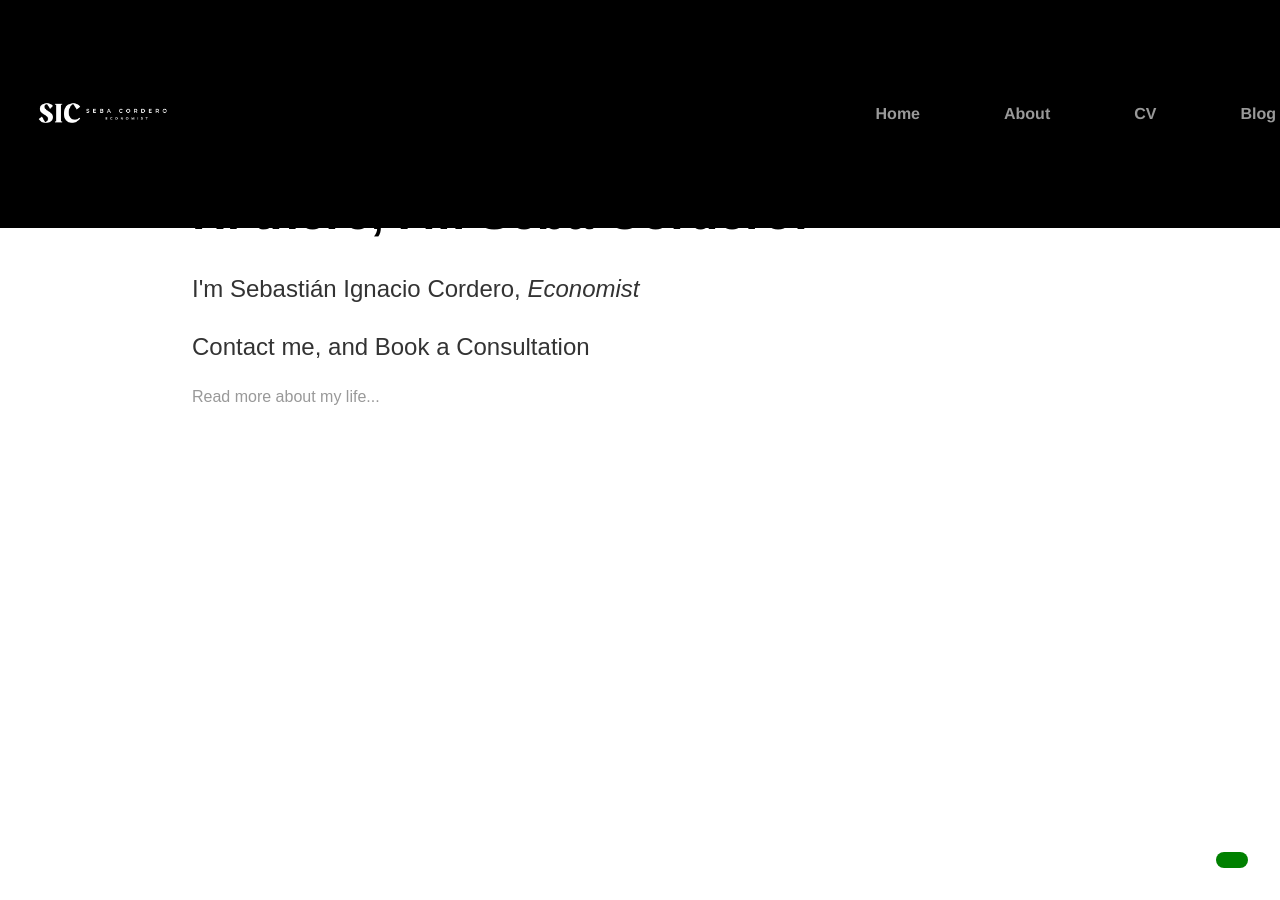
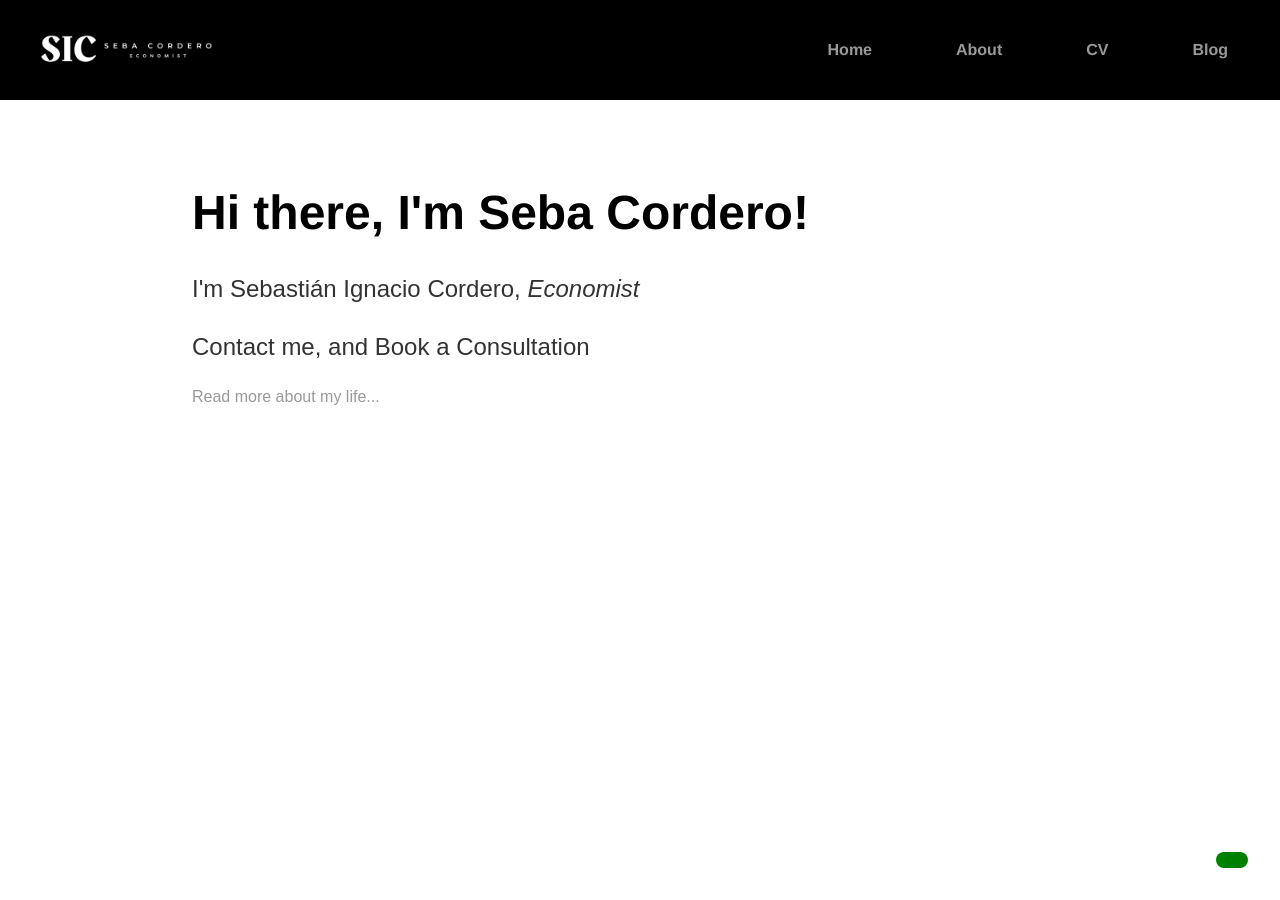
Before and after one commit to sebacordero/my-site, a Jekyll site: the page built from index.html, in a window 1280 px wide and 900 px high. Built offline with Jekyll 4.4.1, drawn with Linux system fonts in a browser that asks for light colours; a style sheet for code colours, icons or effects is not loaded.

Commit message:
Adjust header style

```diff
--- a/_layouts/default.html
+++ b/_layouts/default.html
@@ -15,7 +15,7 @@
 
 <body>
 	<header class="header">
-		<img src="img/SIC-isologo-wide-black.png" alt="Seba Cordero" height="60">
+		<img src="img/SIC-isologo-wide-black.png" alt="Seba Cordero" height="80">
 		<nav class="nav">
 			<ul class="nav__lista">
 				<li class="nav__item">
--- a/css/main.css
+++ b/css/main.css
@@ -16,7 +16,7 @@
     flex-direction: row;
     justify-content: space-between;
     align-items: center;
-    padding: 4rem 2rem;
+    padding: 0 2rem;
     font: bold;
     font-family: Arial, Helvetica, sans-serif;
 }
@@ -26,6 +26,7 @@
     display: flex;
     flex-direction: row;
     justify-content: end;
+    margin-right: 3rem;
 }
 
 .nav__item {
```
